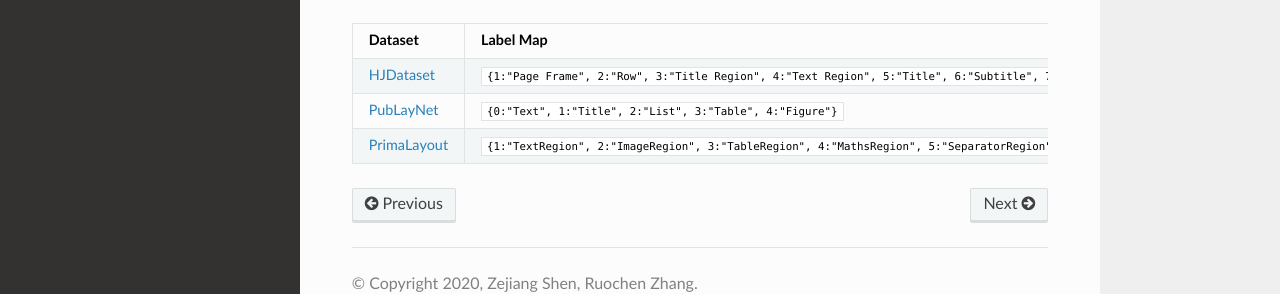
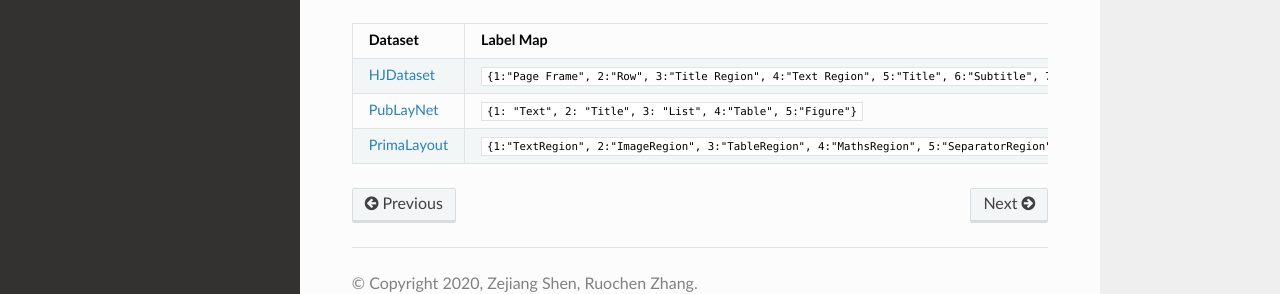
Before and after one commit to Layout-Parser/layout-parser, a Sphinx documentation site: the page built from docs/notes/modelzoo.md, in a window 1280 px wide and 1143 px high. Shown: the part 790-1084 px from the top of the window. Built offline with Sphinx 7.4.7 and the Read the Docs theme 2.0.0, drawn with Linux system fonts in a browser that asks for light colours.

Commit message:
Bug fix for label_map for publaynet

```diff
--- a/docs/notes/modelzoo.md
+++ b/docs/notes/modelzoo.md
@@ -30,5 +30,5 @@
 | Dataset                                                      | Label Map                                                    |
 | ------------------------------------------------------------ | ------------------------------------------------------------ |
 | [HJDataset](https://dell-research-harvard.github.io/HJDataset/) | `{1:"Page Frame", 2:"Row", 3:"Title Region", 4:"Text Region", 5:"Title", 6:"Subtitle", 7:"Other"}` |
-| [PubLayNet](https://github.com/ibm-aur-nlp/PubLayNet)        | `{0:"Text", 1:"Title", 2:"List", 3:"Table", 4:"Figure"}`     |
+| [PubLayNet](https://github.com/ibm-aur-nlp/PubLayNet)        | `{1: "Text", 2: "Title", 3: "List", 4:"Table", 5:"Figure"}`     |
 | [PrimaLayout](https://www.primaresearch.org/dataset/)        | `{1:"TextRegion", 2:"ImageRegion", 3:"TableRegion", 4:"MathsRegion", 5:"SeparatorRegion", 6:"OtherRegion"}` |
```
